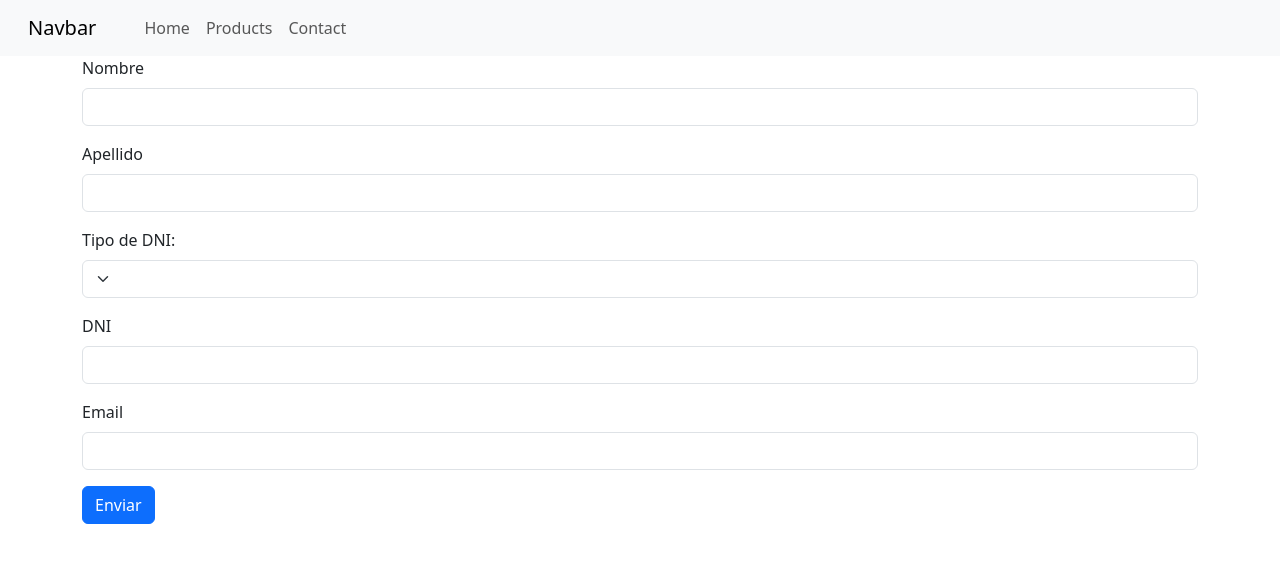
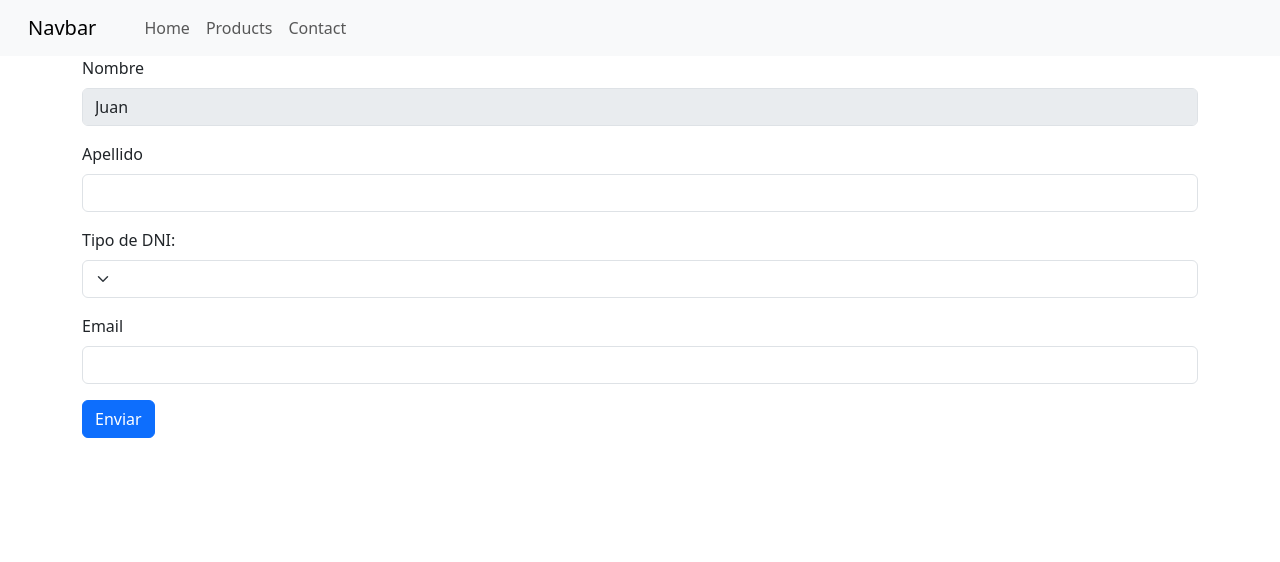
Before and after one commit to Germany2k9/landing-page, an Angular app: page /contact in a window 1280 px wide. Shown: the top 562 px of the page. Built offline with nearby package versions, Linux system fonts and the light colour scheme.

Commit message:
formularios Reactivos donde se optimiza el codigo de los option de un select.

```diff
--- a/src/app/app.module.ts
+++ b/src/app/app.module.ts
@@ -8,6 +8,7 @@ import { ProductsComponent } from './products/products.component';
 import { ContactComponent } from './contact/contact.component';
 import { ProductDetailComponent } from './product-detail/product-detail.component';
 import { FormsModule, ReactiveFormsModule } from '@angular/forms';
+import { DniComponent } from './contact/dni/dni.component';
 
 @NgModule({
   declarations: [
@@ -16,7 +17,8 @@ import { FormsModule, ReactiveFormsModule } from '@angular/forms';
     ProductsComponent,
     ContactComponent,
 
-    ProductDetailComponent
+    ProductDetailComponent,
+        DniComponent
   ],
   imports: [
     BrowserModule,
--- a/src/app/contact/contact.component.html
+++ b/src/app/contact/contact.component.html
@@ -17,6 +17,7 @@
       </div>
 
       <div class="mb-3">
+
       <label for="tipoDni" class="form-label">Tipo de DNI:</label>
       <select class="form-select" id="tipoDni" formControlName="tipoDni">
         <option value="DNI">DNI</option>
@@ -25,12 +26,9 @@
       </select>
       </div>
 
-      <div class="mb-3">
-        <label for="name" class="form-label">{{tipoDni}}</label>
-        <input [ngClass] = "{'is-invalid': hasErrors('DNI', 'required') || hasErrors ('DNI', 'minlength')}"
-         type="text" class="form-control" id="name" formControlName="DNI">
-        <div class="text-danger"*ngIf="hasErrors('DNI', 'required')"> {{tipoDni}} Requerido.</div>
-        <div class="text-danger"*ngIf="hasErrors('DNI', 'minlength')"> {{tipoDni}} requiere minimo 3 caracteres.</div>
+      <div class="mb-3" *ngIf="mostrarDNI">
+        <dni-input [tipoDni]="tipoDni"/>
+
       </div>
 
     <div class="mb-3">
--- a/src/app/contact/contact.component.ts
+++ b/src/app/contact/contact.component.ts
@@ -9,7 +9,8 @@ import { FormBuilder, FormGroup, Validators } from '@angular/forms';
 export class ContactComponent implements OnInit{
 
   formularioContacto: FormGroup
-  tipoDni:string ='DNI'
+  tipoDni:string =''
+   mostrarDNI: boolean = false
 
   // usuarioActivo: any ={
   //   nombre:'Pedro',
@@ -23,7 +24,6 @@ export class ContactComponent implements OnInit{
       nombre:['', [Validators.required, Validators.minLength(3)]],
       // xample  apellido: [''],
       apellido:['', [Validators.required, Validators.minLength(3)]],
-      DNI:[''],
       tipoDni:[''],
         email: ['', [Validators.required, Validators.email]]
 
@@ -55,10 +55,18 @@ export class ContactComponent implements OnInit{
     //   this.formularioContacto.get('DNI')?.disable()
 
     //SUSCRIPCIONES
-    this.formularioContacto.get('tipoDni')?.valueChanges. subscribe(value =>{
+
+    this.formularioContacto.get('nombre')?.setValue('Juan')
+    this.formularioContacto.get('nombre')?.disable()
+    this.formularioContacto.get('tipoDni')?.valueChanges.subscribe(value =>{
+      this.mostrarDNI = value != ''
        this.tipoDni= value
       })
   }
+
+    ngOnDestroy(): void{
+      console.log('Se destruyo el componente anterior')
+    }
 
   hasErrors( controlName: string, errorType: string){
     return this.formularioContacto.get(controlName)?.hasError(errorType) && this.formularioContacto.get(controlName)?.touched
@@ -69,5 +77,4 @@ export class ContactComponent implements OnInit{
     console.log(this.formularioContacto)
   }
 
-
 }
--- /dev/null
+++ b/src/app/contact/dni/dni.component.html
@@ -0,0 +1,7 @@
+<form [formGroup]="formularioDocumento">
+    <label for="name" class="form-label">{{variableNueva}}</label>
+    <input [ngClass] = "{'is-invalid': hasErrors('DNI', 'required') || hasErrors ('DNI', 'minlength')}"
+        type="text" class="form-control" id="name" formControlName="DNI">
+    <div class="text-danger"*ngIf="hasErrors('DNI', 'required')"> {{variableNueva}} Requerido.</div>
+    <div class="text-danger"*ngIf="hasErrors('DNI', 'minlength')"> {{variableNueva}} requiere minimo 3 caracteres.</div>
+</form>
--- /dev/null
+++ b/src/app/contact/dni/dni.component.ts
@@ -0,0 +1,37 @@
+import { Component, Input, OnChanges, SimpleChanges } from '@angular/core';
+import { FormBuilder, FormGroup, Validators } from '@angular/forms';
+
+@Component({
+  selector: 'dni-input',
+  templateUrl: './dni.component.html',
+  styleUrls: ['./dni.component.css']
+})
+export class DniComponent  implements OnChanges{
+
+  @Input() tipoDni:string ='DNI'
+
+
+  formularioDocumento: FormGroup
+
+  variableNueva: string = 'DNI'
+
+  constructor (private Form: FormBuilder) {
+
+    this.formularioDocumento = this.Form.group({
+
+      DNI:[''],
+
+
+    })
+  }
+
+  ngOnChanges(changes: SimpleChanges): void {
+      // this.variableNueva = !changes?.['tipoDni'].firstChange ? changes?.['tipoDni'].currentValue : 'LIBRETA'
+      this.variableNueva = changes?. ['tipoDni'].currentValue;
+  }
+
+  hasErrors( controlName: string, errorType: string){
+    return this.formularioDocumento.get(controlName)?.hasError(errorType) && this.formularioDocumento.get(controlName)?.touched
+  }
+
+}
```
Also changed, not shown: src/app/contact/dni/dni.component.css (added), 1 other file (tests, documents, lock files or other folders).
